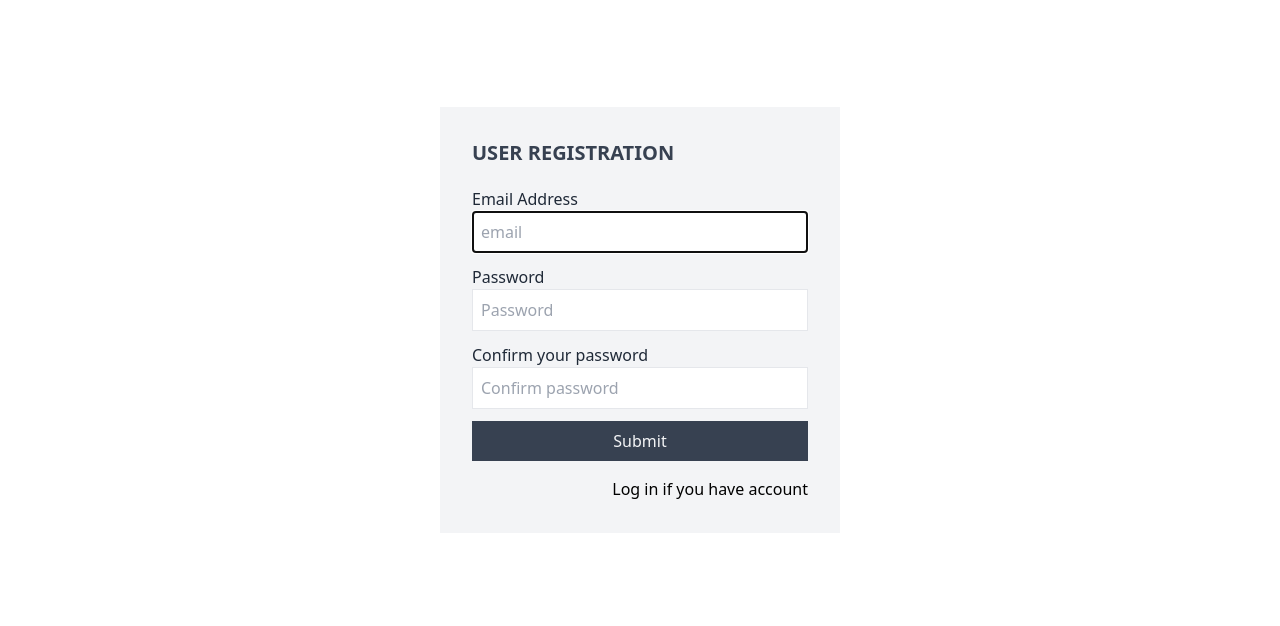
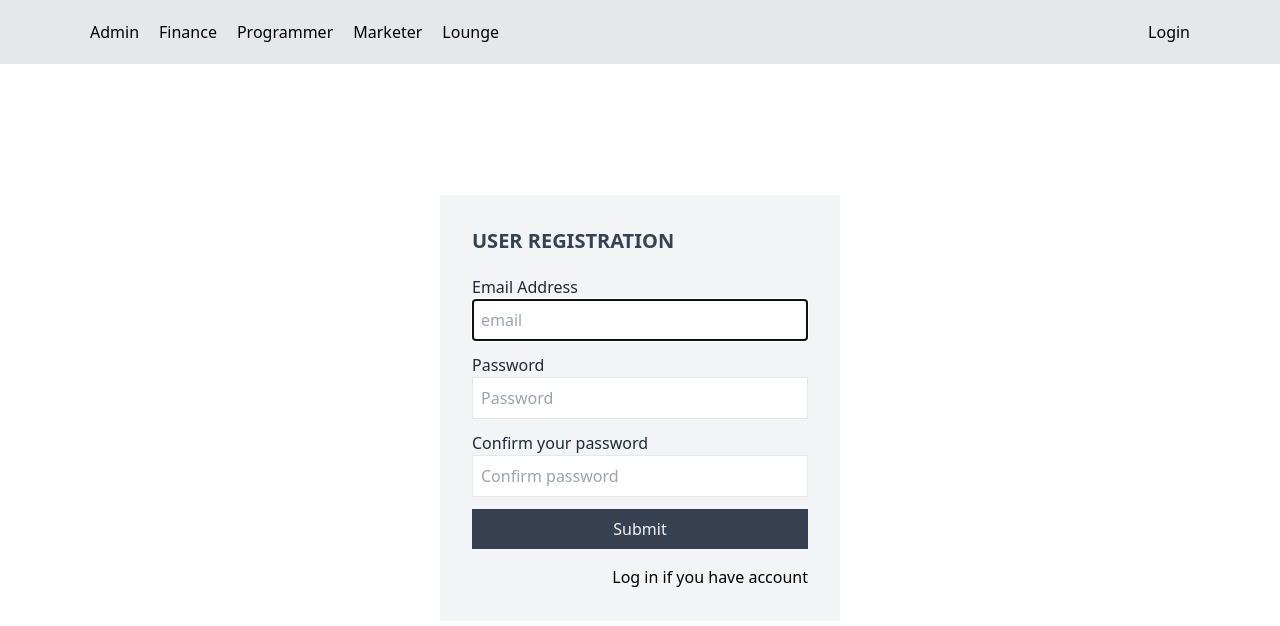
Before and after one commit to khalilnazari/reactjs-auth, a React (Vite) app: page /register in a window 1280 px wide. Shown: the top 626 px of the page. Built offline with nearby package versions, Linux system fonts and the light colour scheme.

Commit message:
Necessary pages and Navbar component are created

```diff
--- a/src/App.jsx
+++ b/src/App.jsx
@@ -1,12 +1,25 @@
 import { Route, Routes } from "react-router-dom";
 import Login from "./pages/Login";
 import Register from "./pages/Register";
+import Admin from "./pages/Admin";
+import Finance from "./pages/Finance";
+import Programmer from "./pages/Programmer";
+import Marketer from "./pages/Marketer";
+import Layout from "./components/Layout";
+import Lounge from "./pages/Lounge";
 
 function App() {
     return (
         <Routes>
-            <Route path="/" element={<Login />} />
-            <Route path="/register" element={<Register />} />
+            <Route element={<Layout />}>
+                <Route path="/" element={<Login />} />
+                <Route path="/register" element={<Register />} />
+                <Route path="/admin" element={<Admin />} />
+                <Route path="/finance" element={<Finance />} />
+                <Route path="/programmer" element={<Programmer />} />
+                <Route path="/marketer" element={<Marketer />} />
+                <Route path="/lounge" element={<Lounge />} />
+            </Route>
         </Routes>
     );
 }
--- /dev/null
+++ b/src/components/Layout.jsx
@@ -0,0 +1,16 @@
+import React from "react";
+import { Outlet } from "react-router-dom";
+import Navbar from "./Navbar";
+
+const Layout = () => {
+    return (
+        <>
+            <Navbar />
+            <main className="max-w-[1100px] mx-auto p-2">
+                <Outlet />
+            </main>
+        </>
+    );
+};
+
+export default Layout;
--- /dev/null
+++ b/src/components/Navbar.jsx
@@ -0,0 +1,42 @@
+import React from "react";
+import { Link, useNavigate } from "react-router-dom";
+
+const Navbar = () => {
+    const navigate = useNavigate();
+
+    const handleLogin = () => {
+        navigate("/");
+    };
+
+    return (
+        <div className=" bg-gray-200 mb-4 py-5 px-2">
+            <div className="max-w-[1100px] mx-auto flex items-center justify-between">
+                <div className="flex items-center justify-center space-x-5">
+                    <p className="font-medium">
+                        <Link to="/admin">Admin</Link>
+                    </p>
+                    <p className="font-medium">
+                        <Link to="/finance">Finance</Link>
+                    </p>
+                    <p className="font-medium">
+                        <Link to="/programmer">Programmer</Link>
+                    </p>
+                    <p className="font-medium">
+                        <Link to="/marketer">Marketer</Link>
+                    </p>
+                    <p className="font-medium">
+                        <Link to="/Lounge">Lounge</Link>
+                    </p>
+                </div>
+
+                <div>
+                    <button className="font-medium" onClick={handleLogin}>
+                        Login
+                    </button>
+                </div>
+            </div>
+        </div>
+    );
+};
+
+export default Navbar;
--- /dev/null
+++ b/src/pages/Admin.jsx
@@ -0,0 +1,12 @@
+import React from "react";
+
+const Admin = () => {
+    return (
+        <div>
+            <h1>Admin</h1>
+            <p>Only admins are allowed</p>
+        </div>
+    );
+};
+
+export default Admin;
--- /dev/null
+++ b/src/pages/Finance.jsx
@@ -0,0 +1,12 @@
+import React from "react";
+
+const Finance = () => {
+    return (
+        <div>
+            <h1>Finance</h1>
+            <p>Only accountants are allowed</p>
+        </div>
+    );
+};
+
+export default Finance;
--- a/src/pages/Login.jsx
+++ b/src/pages/Login.jsx
@@ -44,7 +44,7 @@ const Login = () => {
 
     return (
         <div className="flex justify-center items-center h-[80vh]">
-            <div className="bg-gray-100 p-2 xs:p-4 sm:p-8 w-full mx-2 sm:mx-auto sm:max-w-[400px]">
+            <div className="bg-gray-100 p-5 xs:p-4 sm:p-8 w-full mx-4 sm:mx-auto sm:max-w-[400px]">
                 <h2 className="font-bold text-gray-700 text-xl uppercase mb-5">
                     User Login
                 </h2>
@@ -124,7 +124,10 @@ const Login = () => {
 
                 <div className="text-right">
                     <span>
-                        <Link to="/" className="font-medium hover:underline">
+                        <Link
+                            to="/register"
+                            className="font-medium hover:underline"
+                        >
                             Sign up
                         </Link>{" "}
                         if you are new
--- /dev/null
+++ b/src/pages/Lounge.jsx
@@ -0,0 +1,12 @@
+import React from "react";
+
+const Lounge = () => {
+    return (
+        <div>
+            <h1>Lounge</h1>
+            <p>Any one in the building.</p>
+        </div>
+    );
+};
+
+export default Lounge;
--- /dev/null
+++ b/src/pages/Marketer.jsx
@@ -0,0 +1,12 @@
+import React from "react";
+
+const Marketer = () => {
+    return (
+        <div>
+            <h1>Marketer</h1>
+            <p>Only marketers are allowed</p>
+        </div>
+    );
+};
+
+export default Marketer;
--- /dev/null
+++ b/src/pages/Programmer.jsx
@@ -0,0 +1,12 @@
+import React from "react";
+
+const Programmer = () => {
+    return (
+        <div>
+            <h1>Programmer</h1>
+            <p>Only programers are allowed</p>
+        </div>
+    );
+};
+
+export default Programmer;
--- a/src/pages/Register.jsx
+++ b/src/pages/Register.jsx
@@ -56,7 +56,7 @@ const Register = () => {
 
     return (
         <div className="flex justify-center items-center h-[80vh]">
-            <div className="bg-gray-100 p-2 xs:p-4 sm:p-8 w-full mx-2 sm:mx-auto sm:max-w-[400px]">
+            <div className="bg-gray-100 p-4 xs:p-4 sm:p-8 w-full mx-4 sm:mx-auto sm:max-w-[400px]">
                 <h2 className="font-bold text-gray-700 text-xl uppercase mb-5">
                     User Registration
                 </h2>
@@ -156,7 +156,7 @@ const Register = () => {
                     <div className="text-right">
                         <span>
                             <Link
-                                to="/login"
+                                to="/"
                                 className="font-medium hover:underline"
                             >
                                 Log in
```
